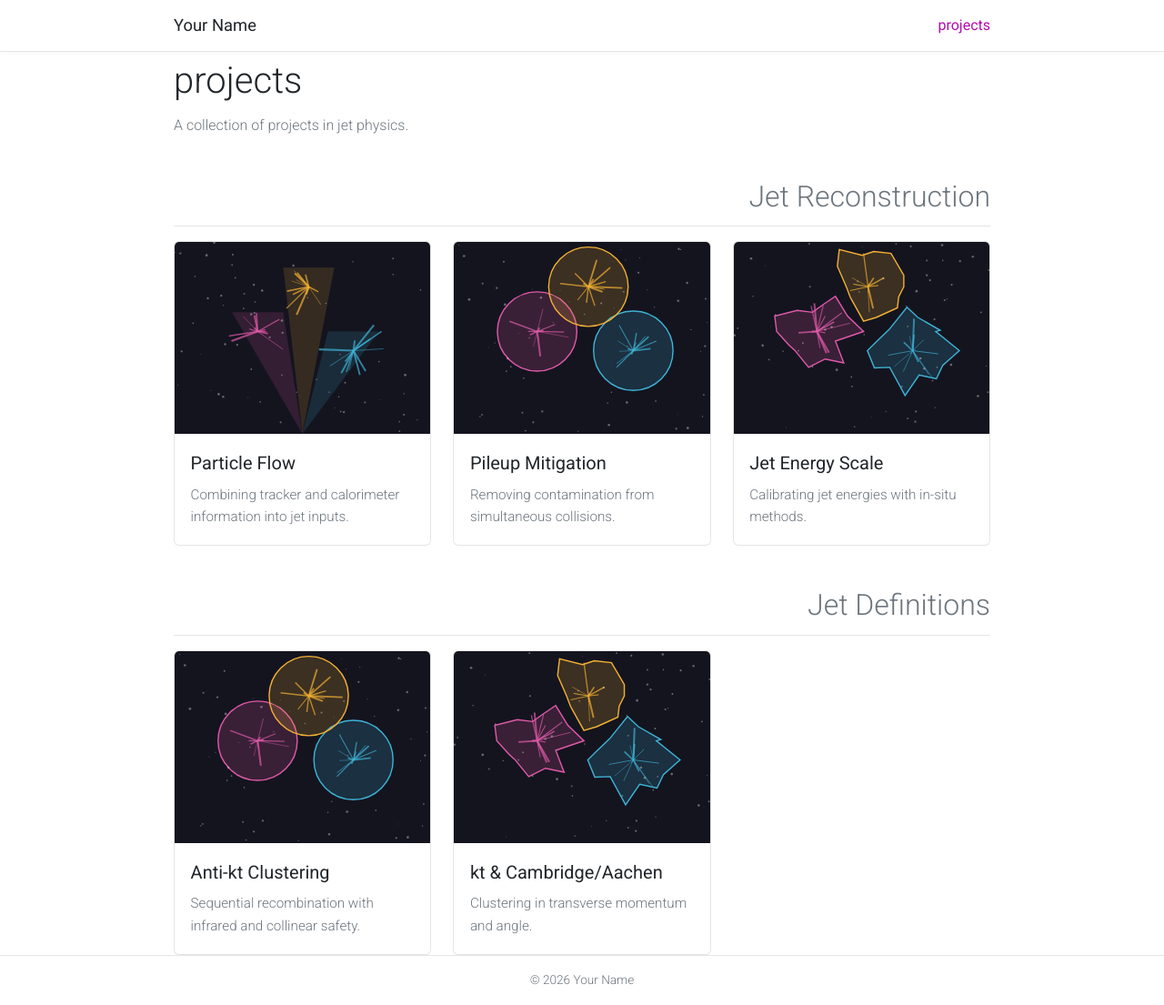
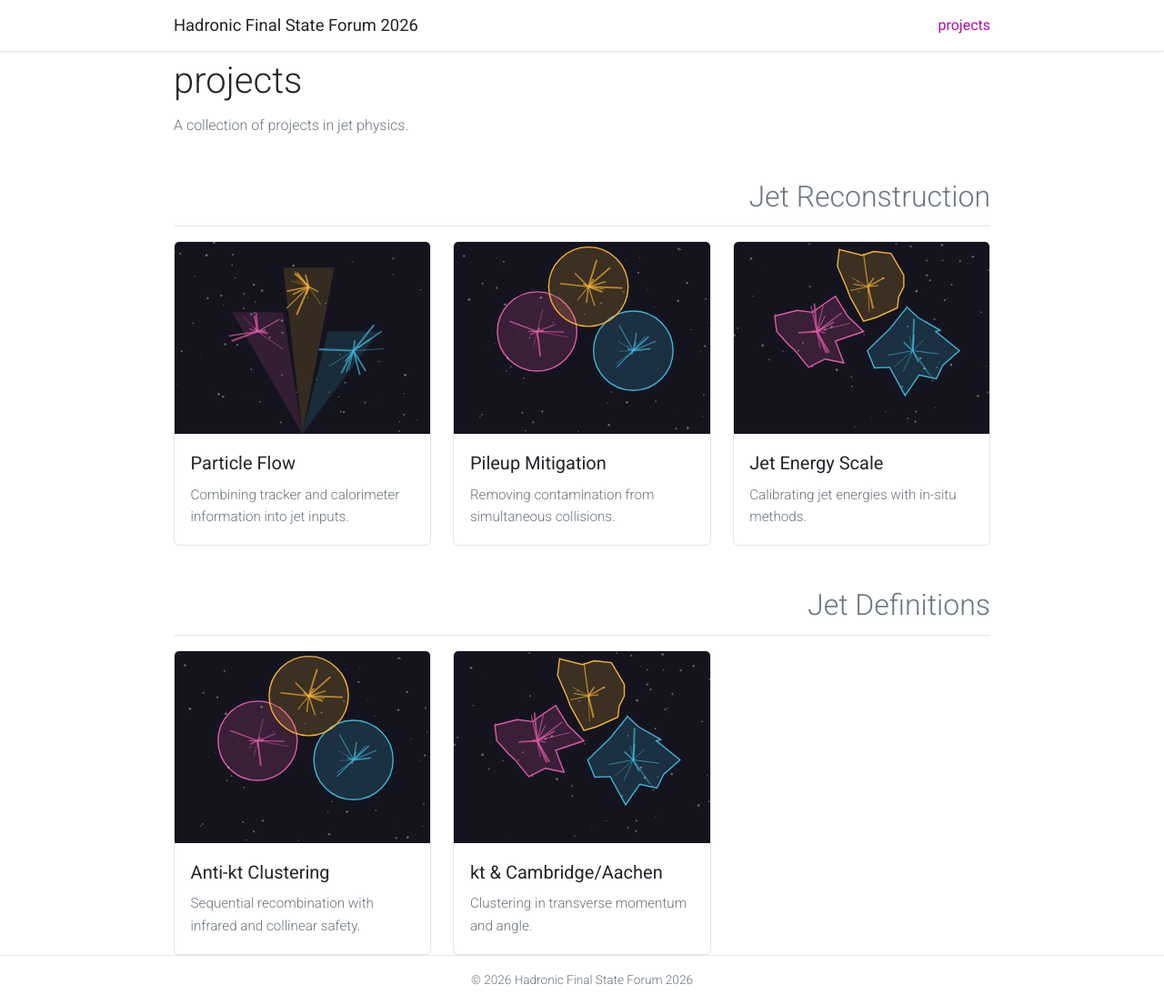
Before and after one commit to hfsf2026/hfsf2026.github.io, a Jekyll site: the page built from index.html, in a window 1280 px wide and 1105 px high. Shown: the whole window at 91% size. Built offline with Jekyll 4.4.1, drawn with Linux system fonts in a browser that asks for light colours.

Commit message:
change name

```diff
--- a/_config.yml
+++ b/_config.yml
@@ -1,9 +1,9 @@
 # ---------------------------------------------------------------
 # Site settings — edit these
 # ---------------------------------------------------------------
-title: Projects
+title: Project for HFSF2026
 description: A collection of projects in jet physics.
-author: Your Name
+author: Hadronic Final State Forum 2026
 
 # If the site lives at https://USERNAME.github.io/REPO-NAME/
 # set baseurl to "/REPO-NAME". If it lives at https://USERNAME.github.io/
@@ -16,6 +16,7 @@ url: ""
 project_categories:
   - Jet Reconstruction
   - Jet Definitions
+  - HL-LHC
 
 # ---------------------------------------------------------------
 # Build settings — no need to touch
```
